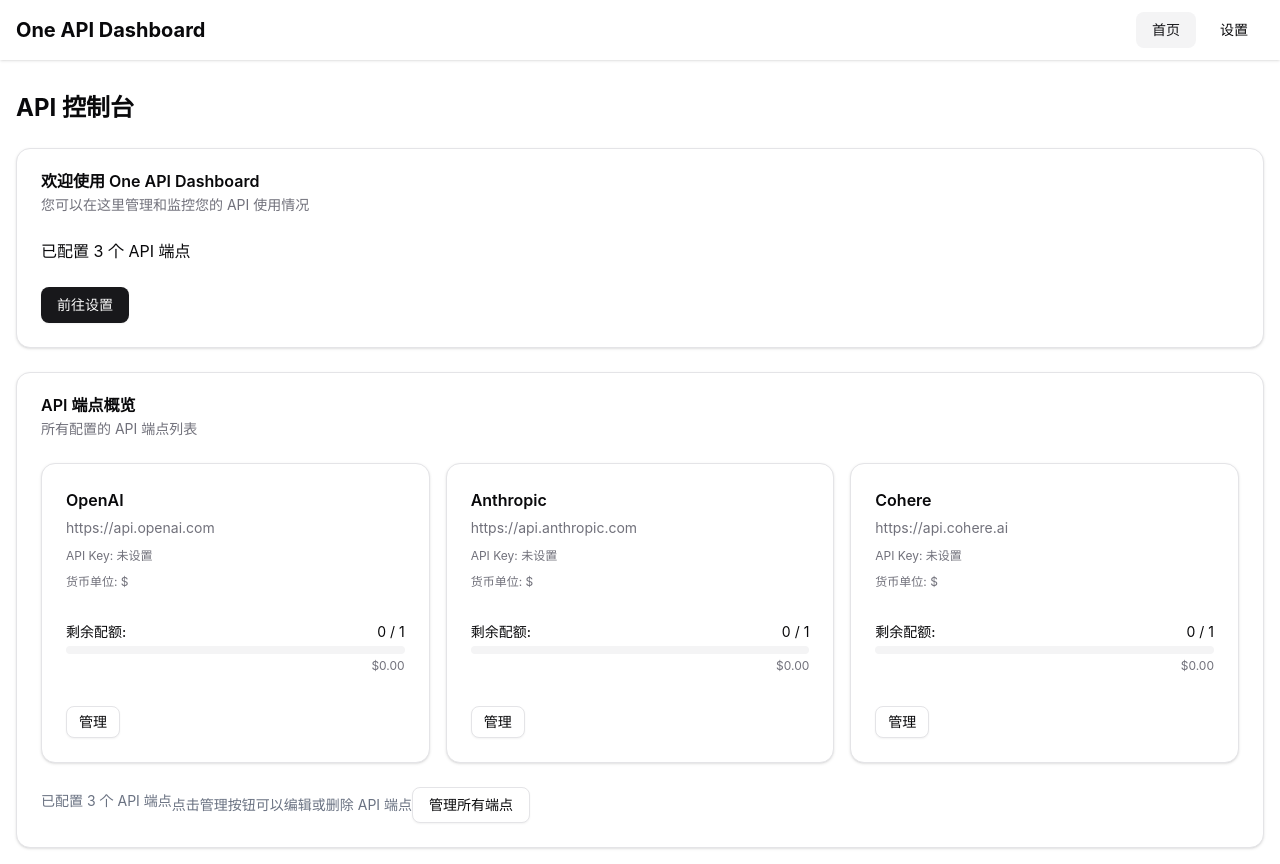
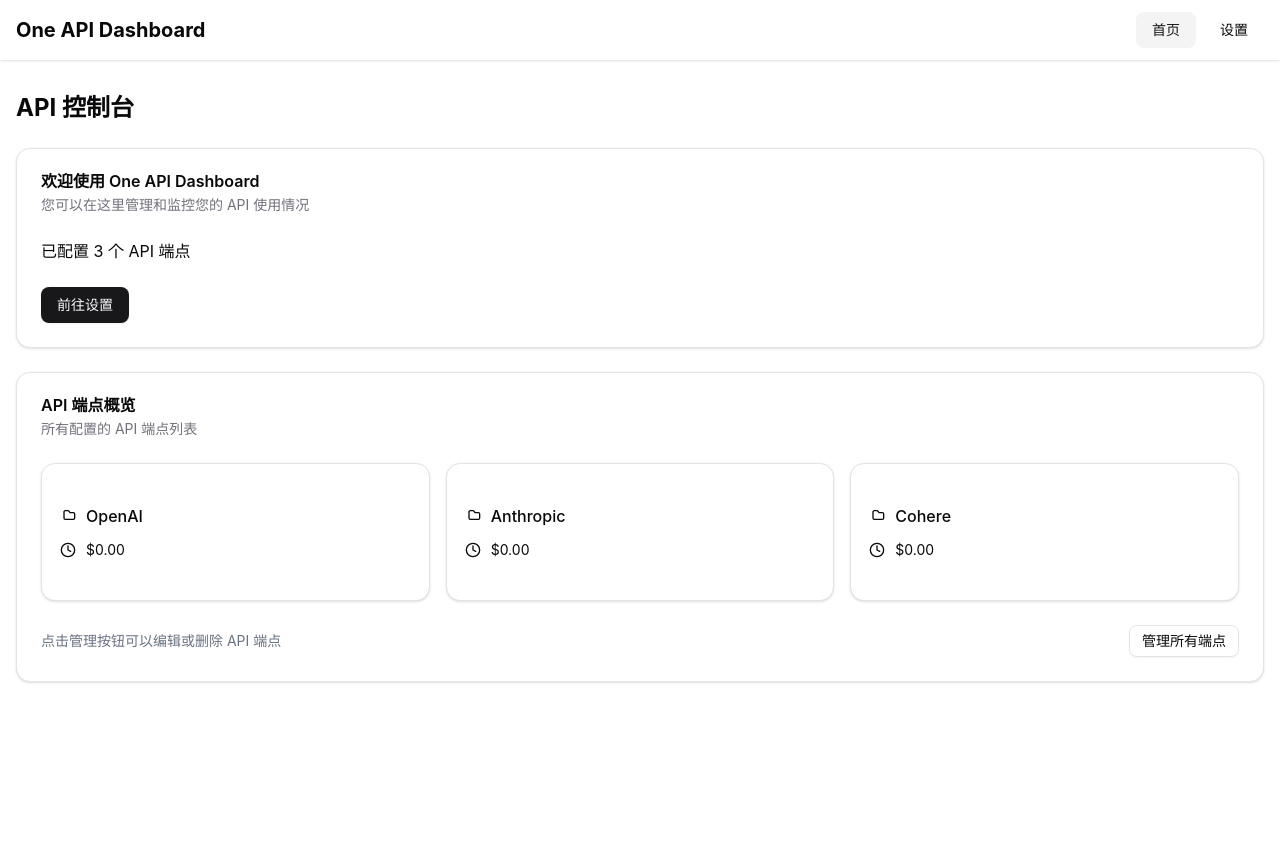
Before and after one commit to AkaraChen/one-api-dashboard, a React (Vite) app: page / in a window 1280 px wide. After the commit the page ends 800 px from the top, so only its background shows below. Built offline with nearby package versions, Linux system fonts and the light colour scheme.

Commit message:
feat: add progress component and redesign dashboard UI with provider cards

```diff
--- a/package.json
+++ b/package.json
@@ -13,6 +13,7 @@
     "check": "prettier --write . && eslint --fix"
   },
   "dependencies": {
+    "@radix-ui/react-progress": "^1.1.7",
     "@radix-ui/react-select": "^2.2.5",
     "@radix-ui/react-slot": "^1.2.3",
     "@tailwindcss/vite": "^4.0.6",
--- /dev/null
+++ b/src/components/ui/progress.tsx
@@ -0,0 +1,29 @@
+import * as React from 'react'
+import * as ProgressPrimitive from '@radix-ui/react-progress'
+
+import { cn } from '@/lib/utils'
+
+function Progress({
+  className,
+  value,
+  ...props
+}: React.ComponentProps<typeof ProgressPrimitive.Root>) {
+  return (
+    <ProgressPrimitive.Root
+      data-slot="progress"
+      className={cn(
+        'bg-primary/20 relative h-2 w-full overflow-hidden rounded-full',
+        className,
+      )}
+      {...props}
+    >
+      <ProgressPrimitive.Indicator
+        data-slot="progress-indicator"
+        className="bg-primary h-full w-full flex-1 transition-all"
+        style={{ transform: `translateX(-${100 - (value || 0)}%)` }}
+      />
+    </ProgressPrimitive.Root>
+  )
+}
+
+export { Progress }
--- a/src/routes/index.tsx
+++ b/src/routes/index.tsx
@@ -23,22 +23,23 @@
 
   // 使用 useQueries 获取每个 provider 的配额信息
   const quotaQueries = useQueries({
-    queries: providers.map(provider => ({
+    queries: providers.map((provider) => ({
       queryKey: ['providerQuota', provider.id],
-      queryFn: () => {
+      queryFn: async () => {
         // 只有当 URL 和 API Key 都存在时才发起请求
         if (provider.url && provider.apiKey) {
-          return getProviderQuota(provider.url, provider.apiKey)
-            .catch(error => {
+          try {
+            return await getProviderQuota(provider.url, provider.apiKey)
+          } catch (error) {
             console.error(`获取 ${provider.name} 配额失败:`, error)
             return { quota: 0, quotaPerUnit: 1, unit: 0 } // 返回默认值
-            })
+          }
         }
         return Promise.resolve({ quota: 0, quotaPerUnit: 1, unit: 0 }) // 默认值
       },
       staleTime: 1000 * 60 * 5, // 5分钟缓存
-      refetchOnWindowFocus: false
-    }))
+      refetchOnWindowFocus: false,
+    })),
   })
 
   return (
@@ -75,66 +76,70 @@
 
                 return (
                   <Card key={provider.id} className="border shadow-sm">
-                    <CardHeader className="pb-2">
-                      <CardTitle className="text-base">{provider.name}</CardTitle>
-                      <CardDescription className="truncate">
-                        <a
-                          href={provider.url}
-                          target="_blank"
-                          rel="noopener noreferrer"
-                          className="hover:underline cursor-pointer"
-                        >
-                          {provider.url}
-                        </a>
-                      </CardDescription>
-                      <CardDescription className="mt-1 text-xs">
-                        API Key: {provider.apiKey ? '••••' + provider.apiKey.slice(-4) : '未设置'}
-                      </CardDescription>
-                      <CardDescription className="mt-1 text-xs">
-                        货币单位: {provider.unit === 'USD' ? '$' :
-                                 provider.unit === 'CNY' ? '¥' :
-                                 provider.unit === 'EUR' ? '€' :
-                                 provider.unit === 'GBP' ? '£' :
-                                 provider.unit === 'JPY' ? '¥' : provider.unit}
-                      </CardDescription>
-                    </CardHeader>
-                    <CardContent className="pt-0">
+                    <CardContent className="p-4">
                       {isLoading ? (
-                        <p className="text-sm text-muted-foreground">加载中...</p>
+                        <p className="text-sm text-muted-foreground">
+                          加载中...
+                        </p>
                       ) : quotaQuery.isError ? (
                         <p className="text-sm text-destructive">获取配额失败</p>
                       ) : (
-                        <div className="space-y-1">
-                          <div className="flex justify-between items-center">
-                            <span className="text-sm font-medium">剩余配额:</span>
-                            <span className="text-sm">
-                              {quotaData?.quota.toLocaleString()} / {(quotaData?.quotaPerUnit || 0).toLocaleString()}
+                        <div className="space-y-3">
+                          <div className="flex items-center">
+                            <div className="w-5 h-5 mr-2 flex items-center justify-center">
+                              <svg
+                                xmlns="http://www.w3.org/2000/svg"
+                                width="16"
+                                height="16"
+                                viewBox="0 0 24 24"
+                                fill="none"
+                                stroke="currentColor"
+                                strokeWidth="2"
+                                strokeLinecap="round"
+                                strokeLinejoin="round"
+                              >
+                                <path d="M20 17a2 2 0 0 0 2-2V9a2 2 0 0 0-2-2h-3.9a2 2 0 0 1-1.69-.9l-.81-1.2a2 2 0 0 0-1.67-.9H8a2 2 0 0 0-2 2v9a2 2 0 0 0 2 2Z" />
+                              </svg>
+                            </div>
+                            <span className="text-base font-medium">
+                              {provider.name}
                             </span>
                           </div>
-                          <div className="w-full bg-muted rounded-full h-2">
-                            <div
-                              className="bg-primary h-2 rounded-full"
-                              style={{
-                                width: `${Math.min(100, ((quotaData?.quota || 0) / (quotaData?.quotaPerUnit || 1)) * 100)}%`
-                              }}
-                            />
+                          <div className="flex items-center">
+                            <div className="w-5 h-5 mr-2 flex items-center justify-center">
+                              <svg
+                                xmlns="http://www.w3.org/2000/svg"
+                                width="16"
+                                height="16"
+                                viewBox="0 0 24 24"
+                                fill="none"
+                                stroke="currentColor"
+                                strokeWidth="2"
+                                strokeLinecap="round"
+                                strokeLinejoin="round"
+                              >
+                                <circle cx="12" cy="12" r="10" />
+                                <path d="M12 6v6l4 2" />
+                              </svg>
                             </div>
-                          <p className="text-xs text-muted-foreground text-right">
-                            {provider.unit === 'USD' ? '$' :
-                             provider.unit === 'CNY' ? '¥' :
-                             provider.unit === 'EUR' ? '€' :
-                             provider.unit === 'GBP' ? '£' :
-                             provider.unit === 'JPY' ? '¥' : provider.unit}
+                            <span className="text-sm">
+                              {provider.unit === 'USD'
+                                ? '$'
+                                : provider.unit === 'CNY'
+                                  ? '¥'
+                                  : provider.unit === 'EUR'
+                                    ? '€'
+                                    : provider.unit === 'GBP'
+                                      ? '£'
+                                      : provider.unit === 'JPY'
+                                        ? '¥'
+                                        : provider.unit}
                               {quotaData?.unit.toFixed(2)}
-                          </p>
+                            </span>
+                          </div>
                         </div>
                       )}
                     </CardContent>
-                    <CardFooter className="pt-2">
-                      <Button variant="outline" size="sm" asChild>
-                        <Link to="/settings">管理</Link>
-                      </Button>
-                    </CardFooter>
                   </Card>
                 )
               })}
@@ -170,15 +175,14 @@
           )}
         </CardContent>
         <CardFooter>
-          <div className="text-sm text-gray-500 mb-2">
-            已配置 {providers.length} 个 API 端点
-          </div>
+          <div className="flex justify-between items-center w-full">
             <div className="text-sm text-gray-500">
               点击管理按钮可以编辑或删除 API 端点
             </div>
-          <Button variant="outline" asChild>
+            <Button variant="outline" size="sm" asChild>
               <Link to="/settings">管理所有端点</Link>
             </Button>
+          </div>
         </CardFooter>
       </Card>
     </div>
--- a/src/services/one-api.ts
+++ b/src/services/one-api.ts
@@ -6,7 +6,9 @@
   const {
     data: { quota_per_unit: quotaPerUnit },
   } = await client<Status>('/api/status', { token })
-  const { data: { quota }} = await client<User>('/api/user/self', { token })
+  const {
+    data: { quota },
+  } = await client<User>('/api/user/self', { token })
   const unit = quota / quotaPerUnit
   return {
     quotaPerUnit,
--- a/src/store/settingsStore.ts
+++ b/src/store/settingsStore.ts
@@ -21,9 +21,27 @@
   persist(
     (set) => ({
       providers: [
-        { id: '1', name: 'OpenAI', url: 'https://api.openai.com', apiKey: '', unit: 'USD' },
-        { id: '2', name: 'Anthropic', url: 'https://api.anthropic.com', apiKey: '', unit: 'USD' },
-        { id: '3', name: 'Cohere', url: 'https://api.cohere.ai', apiKey: '', unit: 'USD' },
+        {
+          id: '1',
+          name: 'OpenAI',
+          url: 'https://api.openai.com',
+          apiKey: '',
+          unit: 'USD',
+        },
+        {
+          id: '2',
+          name: 'Anthropic',
+          url: 'https://api.anthropic.com',
+          apiKey: '',
+          unit: 'USD',
+        },
+        {
+          id: '3',
+          name: 'Cohere',
+          url: 'https://api.cohere.ai',
+          apiKey: '',
+          unit: 'USD',
+        },
       ],
 
       addProvider: (provider: Omit<Provider, 'id'>) =>
@@ -33,7 +51,7 @@
             {
               ...provider,
               id: Date.now().toString(),
-              unit: provider.unit || 'USD' // 如果没有提供 unit，默认设置为 USD
+              unit: provider.unit || 'USD', // 如果没有提供 unit，默认设置为 USD
             },
           ],
         })),
```
Also changed, not shown: src/components/empty-state.tsx (+9 -2 lines), src/components/ui/select.tsx (+22 -22 lines), src/routes/settings.tsx (+22 -7 lines), src/services/one-api.def.ts (indentation only), 1 other file (tests, documents, lock files or other folders). Lines whose indentation alone changed are shown as unchanged.
